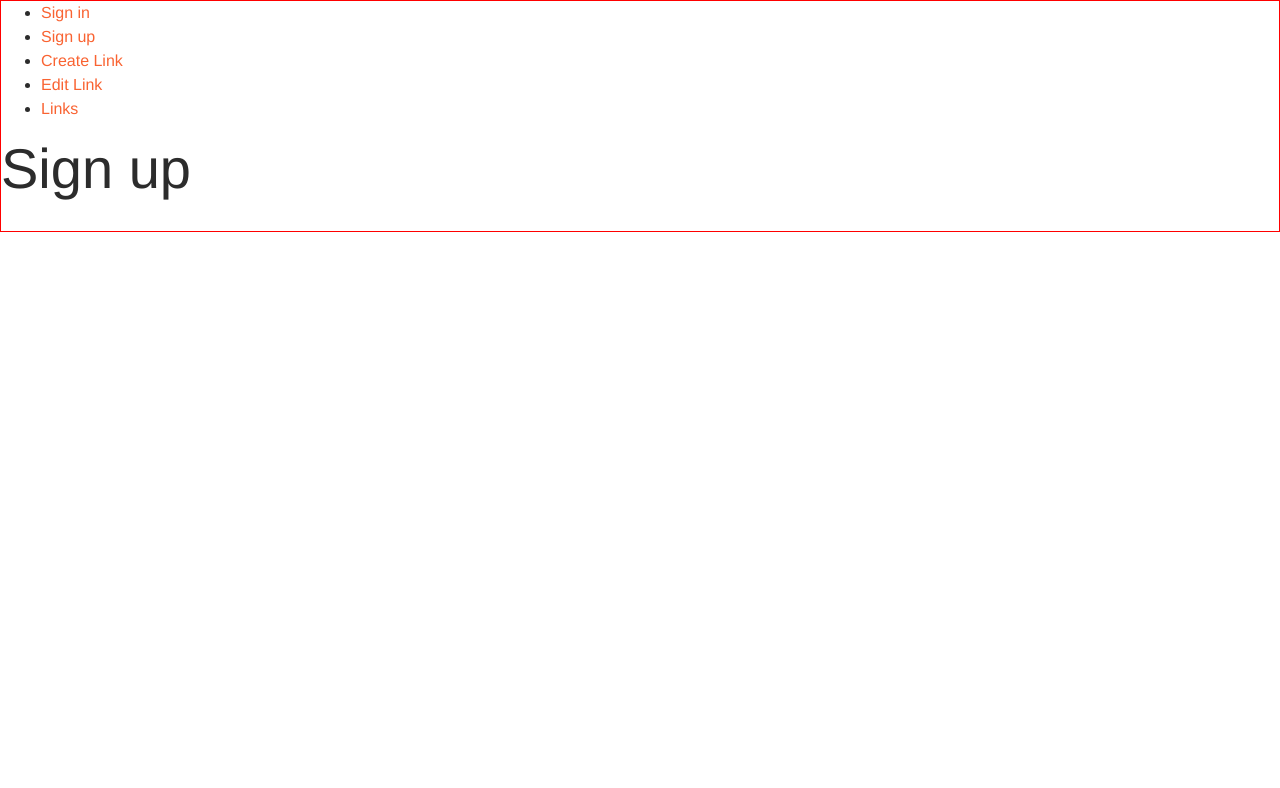
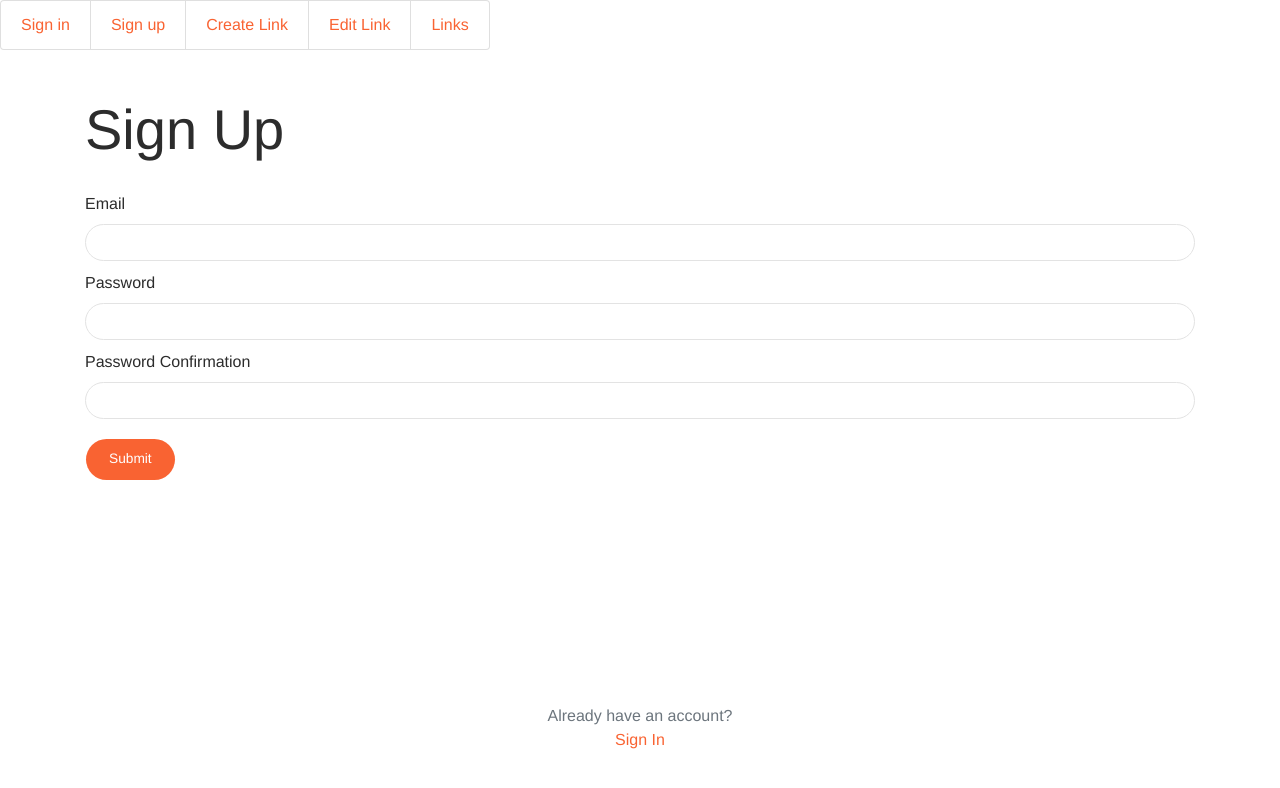
Before and after one commit to muriloleal13/links-frontend, a React (Create React App) app: page /sign-up in a window 1280 px wide. Shown: the top 788 px of the page. Built offline with nearby package versions, Linux system fonts and the light colour scheme.

Commit message:
Screens added

```diff
--- a/package.json
+++ b/package.json
@@ -6,8 +6,10 @@
     "@testing-library/jest-dom": "^4.2.4",
     "@testing-library/react": "^9.3.2",
     "@testing-library/user-event": "^7.1.2",
+    "bootstrap": "^4.5.0",
     "react": "^16.13.1",
     "react-dom": "^16.13.1",
+    "react-router-dom": "^5.2.0",
     "react-scripts": "3.4.1"
   },
   "scripts": {
--- a/src/App.js
+++ b/src/App.js
@@ -1,26 +1,33 @@
 import React from 'react';
 import { BrowserRouter, Switch, Route, Link } from 'react-router-dom';
+
+import Home from './screens/Home';
+import SignIn from './screens/SignIn';
+import SignUp from './screens/SignUp';
+import ManageLinksCreate from './screens/Manage/Links/Create';
+import ManageLinksEdit from './screens/Manage/Links/Edit';
+import ManageLinks from './screens/Manage/Links';
 
 const App = () => {
   return (
     <BrowserRouter>
       <div>
         <nav>
-          <ul>
-            <li><Link to="/sign-in">Sign in</Link></li>
-            <li><Link to="/sign-up">Sign up</Link></li>
-            <li><Link to="/manage/links/create">Create Link</Link></li>
-            <li><Link to="/manage/links/edit">Edit Link</Link></li>
-            <li><Link to="/manage/links/">Links</Link></li>
+          <ul className="list-group list-group-horizontal">
+            <li className="list-group-item"><Link to="/sign-in">Sign in</Link></li>
+            <li className="list-group-item"><Link to="/sign-up">Sign up</Link></li>
+            <li className="list-group-item"><Link to="/manage/links/create">Create Link</Link></li>
+            <li className="list-group-item"><Link to="/manage/links/edit">Edit Link</Link></li>
+            <li className="list-group-item"><Link to="/manage/links/">Links</Link></li>
           </ul>
         </nav>
         <Switch>
-          <Route path="/sign-in"><h1>Sign in</h1></Route>
-          <Route path="/sign-up"><h1>Sign up</h1></Route>
-          <Route path="/manage/links/create"><h1>Create Link</h1></Route>
-          <Route path="/manage/links/edit"><h1>Edit Link</h1></Route>
-          <Route path="/manage/links"><h1>Links</h1></Route>
-          <Route path="/"><h1>Home</h1></Route>
+          <Route path="/sign-in"><SignIn/></Route>
+          <Route path="/sign-up"><SignUp/></Route>
+          <Route path="/manage/links/create"><ManageLinksCreate/></Route>
+          <Route path="/manage/links/edit"><ManageLinksEdit/></Route>
+          <Route path="/manage/links"><ManageLinks/></Route>
+          <Route path="/"><Home/></Route>
         </Switch>
       </div>
     </BrowserRouter>
--- /dev/null
+++ b/src/screens/Home/index.js
@@ -0,0 +1,8 @@
+import React from 'react';
+import { Redirect } from 'react-router-dom';
+
+const Home = () => {
+  return <Redirect to="/sign-in"></Redirect>
+};
+
+export default Home;
--- /dev/null
+++ b/src/screens/Layouts/Manage/index.js
@@ -0,0 +1,24 @@
+import React from 'react';
+
+const Layout = ({ children }) => {
+  return (
+    <div className="layout">
+      <nav className="navbar navbar-expand-lg bg-primary text-light">
+        <div className="container d-flex w-100 justify-content-between">
+          <div>
+            <span>BACK</span>
+          </div>
+          <div className="text-center">
+            <strong>Links</strong>
+          </div>
+          <div>
+            <span>Exit</span>
+          </div>
+        </div>
+      </nav>
+      <div className="container">{children}</div>
+    </div>
+  );
+};
+
+export default Layout;
--- /dev/null
+++ b/src/screens/Manage/Links/Create/index.js
@@ -0,0 +1,35 @@
+import React from 'react';
+
+import Layout from '../../../Layouts/Manage/';
+
+const Create = () => {
+  return (
+    <Layout>
+      <h1>Create Link</h1>
+      <div>
+        <form>
+          <div className="form-group">
+            <label>Label</label>
+            <input type="text" className="form-control"/>
+          </div>
+          <div className="form-group">
+            <label>Url</label>
+            <input type="text" className="form-control"/>
+          </div>
+          <div className="form-group from-check">
+            <label className="form-check-label">
+              <input type="checkbox" name="isSocial"/>
+              <span className="form-check-sign"></span>
+              Is Social
+              </label>
+          </div>
+          <div>
+            <button className="btn btn-primary btn-round">Submit</button>
+          </div>
+        </form>
+      </div>
+    </Layout>
+  );
+};
+
+export default Create;
--- /dev/null
+++ b/src/screens/Manage/Links/Edit/index.js
@@ -0,0 +1,35 @@
+import React from 'react';
+
+import Layout from '../../../Layouts/Manage/';
+
+const Edit = () => {
+  return (
+    <Layout>
+      <h1>Edit Link</h1>
+      <div>
+        <form>
+          <div className="form-group">
+            <label>Label</label>
+            <input type="text" className="form-control"/>
+          </div>
+          <div className="form-group">
+            <label>Url</label>
+            <input type="text" className="form-control"/>
+          </div>
+          <div className="form-group from-check">
+            <label className="form-check-label">
+              <input type="checkbox" name="isSocial"/>
+              <span className="form-check-sign"></span>
+              Is Social
+              </label>
+          </div>
+          <div>
+            <button className="btn btn-primary btn-round">Submit</button>
+          </div>
+        </form>
+      </div>
+    </Layout>
+  );
+};
+
+export default Edit;
--- /dev/null
+++ b/src/screens/Manage/Links/index.js
@@ -0,0 +1,34 @@
+import React from 'react';
+import { Link } from 'react-router-dom';
+
+import Layout from '../../Layouts/Manage';
+
+const Links = () => {
+  return (
+    <Layout>
+      <div className="row">
+        <div className="col">
+          <h1>Links</h1>
+        </div>
+        <div className="col text-right align-self-bottom pt-2">
+          <Link to="/manage/links-create" className="btn btn-primary">
+            Add
+          </Link>
+        </div>
+      </div>
+      <div className="pb-2 pt-2 pl-3 pr-3 d-flex flex-row justify-content-between">
+        <div className="pr-3"><img src="https://via.placeholder.com/100" alt="Link icon"/></div>
+        <div className="align-self-center">
+          <span className="text=primary clearfix">Item Label</span>
+          <span className="text=primary clearfix">Item Url</span>
+        </div>
+        <div className="ml-auto p-2 clearfix">
+          <span>Edit</span>
+          <span>Delete</span>
+        </div>
+      </div>
+    </Layout>
+  );
+};
+
+export default Links;
--- /dev/null
+++ b/src/screens/SignIn/index.js
@@ -0,0 +1,31 @@
+import React from 'react';
+import { Link } from 'react-router-dom';
+
+const SignIn = () => {
+  return (
+    <div className="container h-100 pt-5">
+      <h1>Sign In</h1>
+      <div className="d-flex flex-column h-100">
+        <form>
+          <div className="form-group">
+            <label>Email</label>
+            <input type="text" className="form-control"/>
+          </div>
+          <div className="form-group">
+            <label>Password</label>
+            <input type="password" className="form-control"/>
+          </div>
+          <div>
+            <button className="btn btn-primary btn-round">Submit</button>
+          </div>
+          <div className="container text-center fixed-bottom pb-5">
+            <div className="text-muted">Don't have an account?</div>
+            <Link to='/sign-up'>Sign Up</Link>
+          </div>
+        </form>
+      </div>
+    </div>
+  );
+};
+
+export default SignIn;
--- /dev/null
+++ b/src/screens/SignUp/index.js
@@ -0,0 +1,35 @@
+import React from 'react';
+import { Link } from 'react-router-dom';
+
+const SignUp = () => {
+  return (
+    <div className="container h-100 pt-5">
+      <h1>Sign Up</h1>
+      <div className="d-flex flex-column h-100">
+        <form>
+          <div className="form-group">
+            <label>Email</label>
+            <input type="text" className="form-control"/>
+          </div>
+          <div className="form-group">
+            <label>Password</label>
+            <input type="password" className="form-control"/>
+          </div>
+          <div className="form-group">
+            <label>Password Confirmation</label>
+            <input type="password" className="form-control"/>
+          </div>
+          <div>
+            <button className="btn btn-primary btn-round">Submit</button>
+          </div>
+          <div className="container text-center fixed-bottom pb-5">
+            <div className="text-muted">Already have an account?</div>
+            <Link to='/sign-in'>Sign In</Link>
+          </div>
+        </form>
+      </div>
+    </div>
+  );
+};
+
+export default SignUp;
--- a/src/styles/main.scss
+++ b/src/styles/main.scss
@@ -1,7 +1,2 @@
 @import 'node_modules/bootstrap/scss/bootstrap.scss';
-
 @import './now-ui-kit.scss';
-
-body{
-  border: solid 1px red;
-}
```
Also changed, not shown: 1 other file (tests, documents, lock files or other folders).
